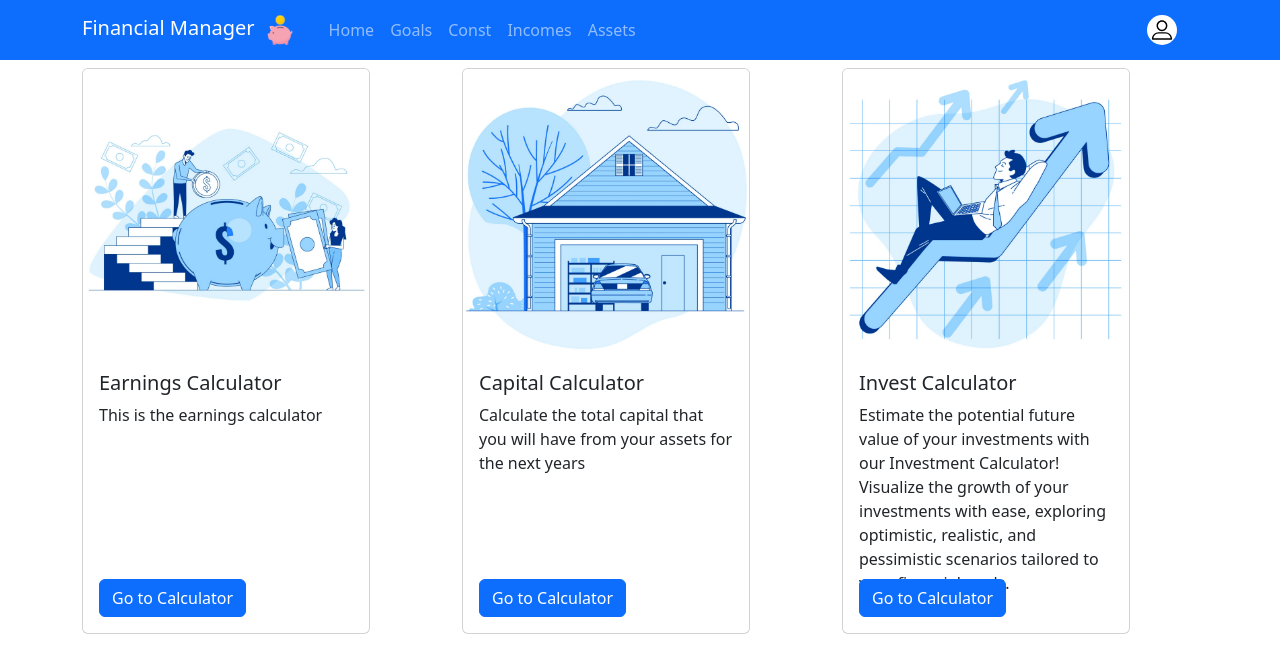
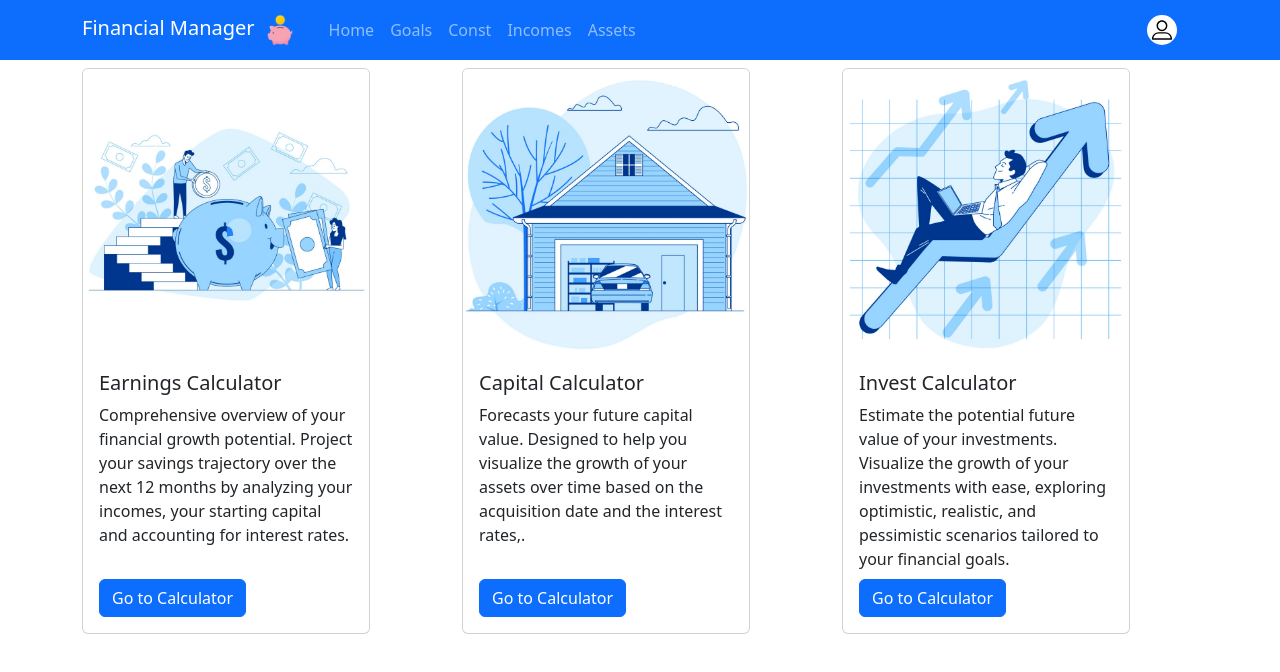
Before and after one commit to andrej286/finance_manager_ui, a React (Create React App) app: page /home in a window 1280 px wide. Shown: the top 672 px of the page. Built offline with nearby package versions, Linux system fonts and the light colour scheme; no server answers.

Commit message:
Some styling changes

```diff
--- a/src/pages/calculators/capital/capital.jsx
+++ b/src/pages/calculators/capital/capital.jsx
@@ -36,12 +36,19 @@ const Capital = () => {
     },
     yaxis: {
       title: {
-        text: 'Value'
+        text: 'Value (€)'
       },
       labels: {
         formatter: function (value) {
           return value.toLocaleString('en-US', { style: 'currency', currency: 'EUR' });
         }
+      }
+    },
+    title: {
+      text: 'Capital calculator',
+      align: 'center',
+      style: {
+        fontSize: '20px'
       }
     }
   };
@@ -63,7 +70,6 @@ const Capital = () => {
   return (
     <>
       <FinanceNavbar />
-      <h4>Capital calculator</h4>
       <ReactApexChart options={options} series={chartData} type="bar" height={350} />
       <InputGroup className="mb-3 w-25" >
         <InputGroup.Text id="inputGroup-sizing-default">
--- a/src/pages/calculators/earnings/earnings.jsx
+++ b/src/pages/calculators/earnings/earnings.jsx
@@ -30,10 +30,6 @@ export const Earnings = () => {
       stroke: {
         curve: 'straight'
       },
-      title: {
-        text: 'Income and capital',
-        align: 'left'
-      },
       grid: {
         row: {
           colors: ['#f3f3f3', 'transparent'],
@@ -44,11 +40,21 @@ export const Earnings = () => {
         categories: getNext12Months(),
       },
       yaxis: {
+        title: {
+          text: 'Value (€)'
+        },
         min: 0,
         labels: {
           formatter: function (value) {
             return value.toLocaleString('en-US', { style: 'currency', currency: 'EUR' });
           }
+        }
+      },
+      title: {
+        text: 'Earnings calculator',
+        align: 'center',
+        style: {
+          fontSize: '20px'
         }
       }
     },
--- a/src/pages/home/index.jsx
+++ b/src/pages/home/index.jsx
@@ -17,7 +17,7 @@ const Home = () => {
               <Card.Body>
                 <Card.Title>Earnings Calculator</Card.Title>
                 <Card.Text style={{ height: '10rem' }}>
-                  This is the earnings calculator
+                  Comprehensive overview of your financial growth potential. Project your savings trajectory over the next 12 months by analyzing your incomes, your starting capital and accounting for interest rates.
                 </Card.Text>
                 <Link to={EARNINGS_PAGE.path}>
                   <Button variant="primary">Go to Calculator</Button>
@@ -31,8 +31,7 @@ const Home = () => {
               <Card.Body>
                 <Card.Title>Capital Calculator</Card.Title>
                 <Card.Text style={{ height: '10rem' }}>
-                  Calculate the total capital that you will have from your assets for the next years
-                </Card.Text>
+                  Forecasts your future capital value. Designed to help you visualize the growth of your assets over time based on the acquisition date and the interest rates,.</Card.Text>
                 <Link to={CAPITAL_PAGE.path}>
                   <Button variant="primary">Go to Calculator</Button>
                 </Link>
@@ -45,7 +44,7 @@ const Home = () => {
               <Card.Body>
                 <Card.Title>Invest Calculator</Card.Title>
                 <Card.Text style={{ height: '10rem' }}>
-                  Estimate the potential future value of your investments with our Investment Calculator! Visualize the growth of your investments with ease, exploring optimistic, realistic, and pessimistic scenarios tailored to your financial goals.</Card.Text>
+                  Estimate the potential future value of your investments. Visualize the growth of your investments with ease, exploring optimistic, realistic, and pessimistic scenarios tailored to your financial goals.</Card.Text>
                 <Link to={INVEST_PAGE.path}>
                   <Button variant="primary">Go to Calculator</Button>
                 </Link>
```
